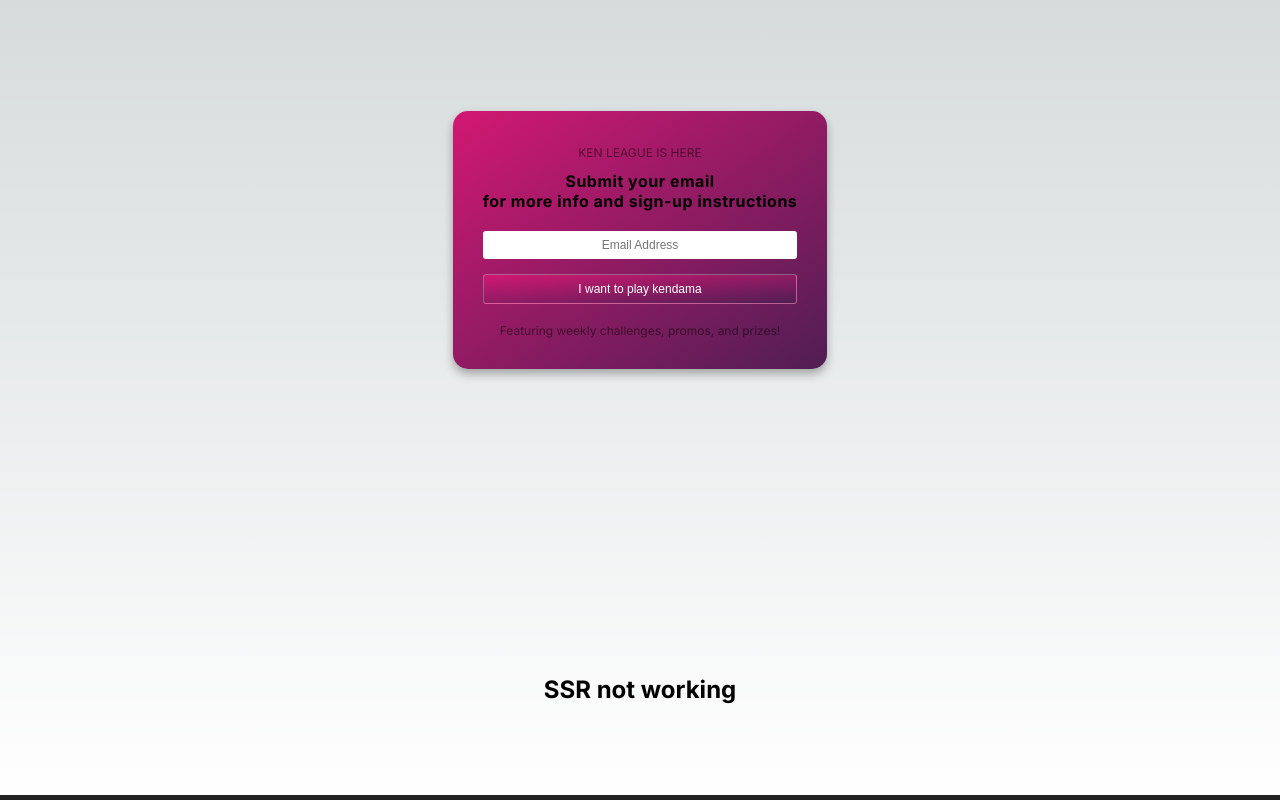
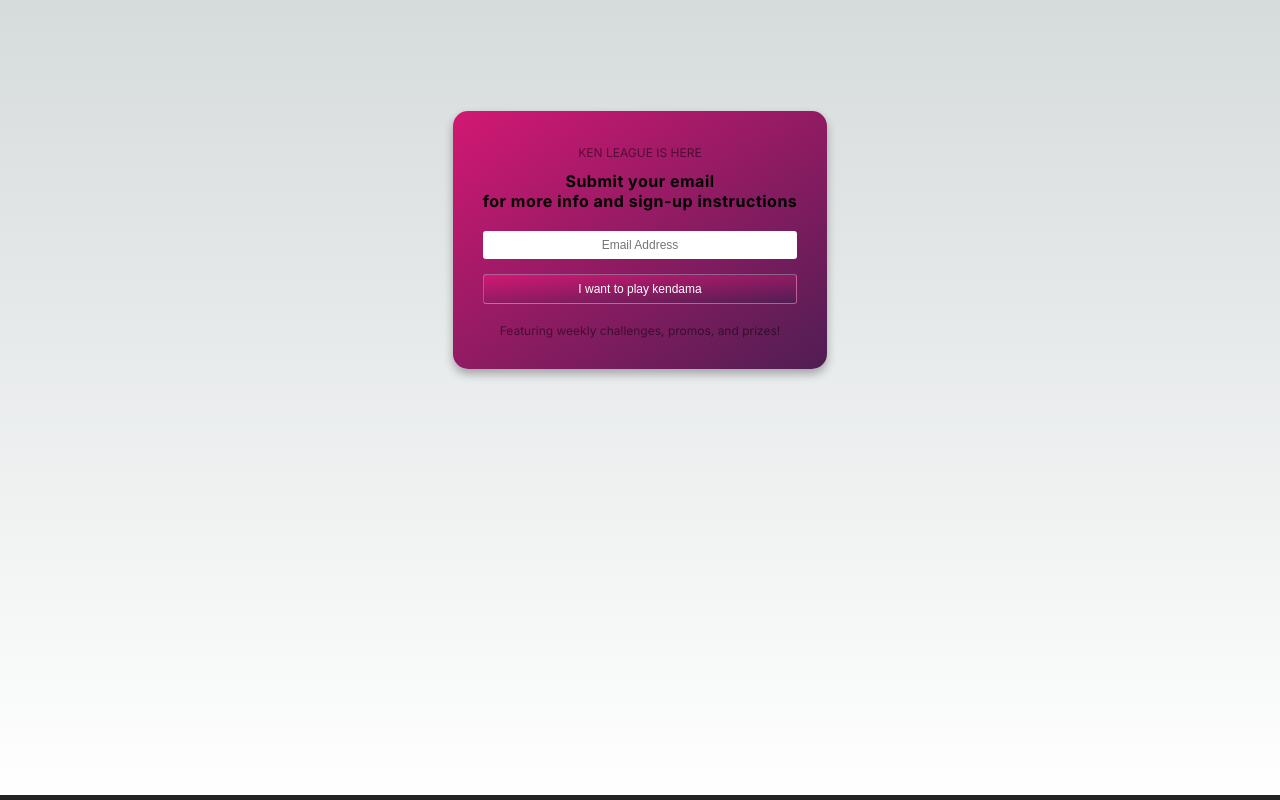
Before and after one commit to cryptopotayto/LLK, a Next.js app: page / in a window 1280 px wide. Built offline with nearby package versions, Linux system fonts and the light colour scheme.

Commit message:
no more ssr comment

```diff
--- a/pages/index.js
+++ b/pages/index.js
@@ -20,7 +20,6 @@ function Home(props) {
       <main className={`${styles.main} ${inter.className}`}>
         {/* <LandingBackground /> */}
         <SubscribeBar />
-        {props.ssrWorking ? <h2>SSR working</h2> : <h2>SSR not working</h2>}
         </main>
     </>
   );
```
